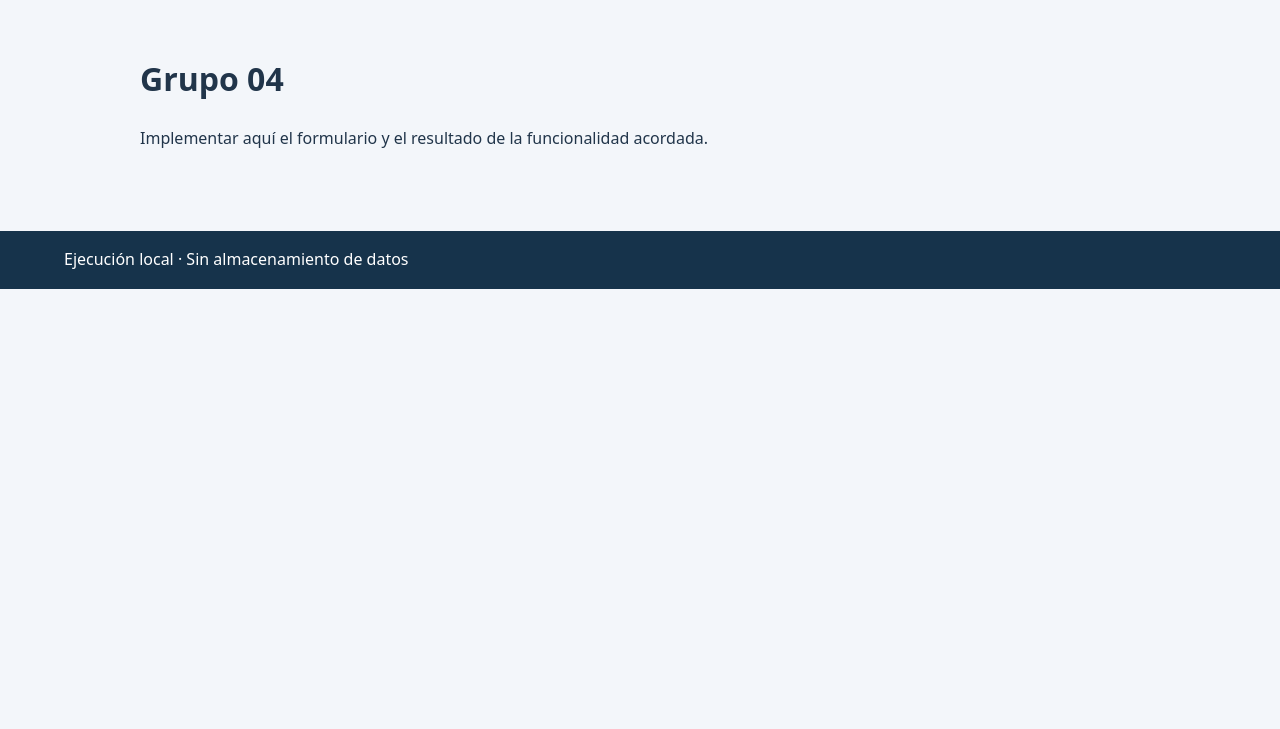
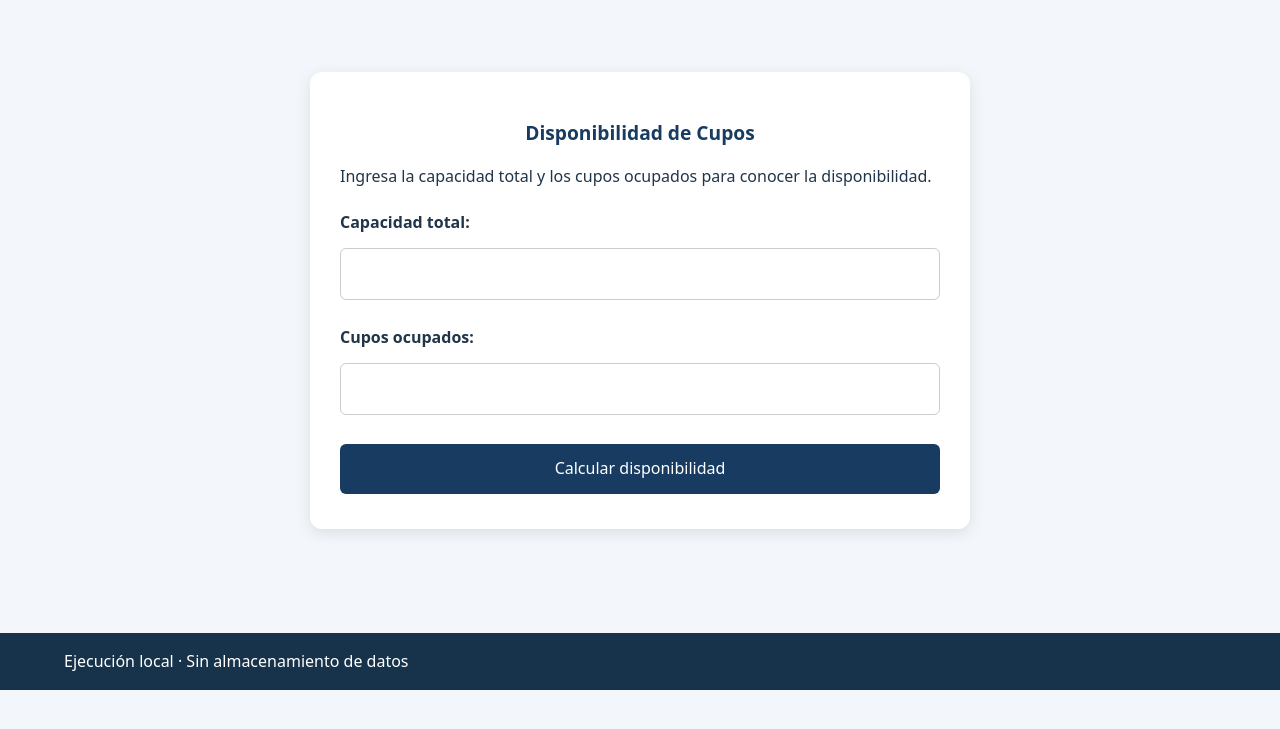
Before and after one commit to FranciscoCornejo/proyecto_ingenieria_software, a Flask app: page /modulos/grupo_04/ in a window 1280 px wide. Shown: the part 58-787 px from the top of the page. Run offline with Flask 3, Linux system fonts and the light colour scheme.

Commit message:
feat(grupo_04): agregar formulario y visualización de resultados

```diff
--- a/modules/grupo_04/templates/grupo_04/index.html
+++ b/modules/grupo_04/templates/grupo_04/index.html
@@ -1,4 +1,122 @@
-{% extends 'base.html' %}
-{% block content %}<h1>Grupo 04</h1>
-<p>Implementar aquí el formulario y el resultado de la funcionalidad acordada.</p>
+{% extends 'base.html' %} {% block content %}
+
+<style>
+  .contenedor-cupos {
+    max-width: 600px;
+    margin: 40px auto;
+    padding: 30px;
+    background: white;
+    border-radius: 12px;
+    box-shadow: 0 4px 15px rgba(0, 0, 0, 0.1);
+  }
+
+  .contenedor-cupos h2 {
+    color: #173b61;
+    text-align: center;
+  }
+
+  .campo {
+    margin-top: 20px;
+  }
+
+  .campo label {
+    display: block;
+    margin-bottom: 8px;
+    font-weight: bold;
+  }
+
+  .campo input {
+    width: 100%;
+    padding: 12px;
+    border: 1px solid #ccc;
+    border-radius: 6px;
+    box-sizing: border-box;
+  }
+
+  .boton-calcular {
+    margin-top: 25px;
+    width: 100%;
+    padding: 12px;
+    background: #173b61;
+    color: white;
+    border: none;
+    border-radius: 6px;
+    cursor: pointer;
+  }
+
+  .boton-calcular:hover {
+    background: #245a91;
+  }
+
+  .resultado {
+    margin-top: 25px;
+    padding: 15px;
+    background: #e6f4ea;
+    text-align: center;
+    border-radius: 6px;
+  }
+
+  .error {
+    margin-top: 20px;
+    padding: 12px;
+    background: #ffe5e5;
+    color: #a00000;
+    border-radius: 6px;
+  }
+</style>
+
+<div class="contenedor-cupos">
+  <h2>Disponibilidad de Cupos</h2>
+
+  <p>
+    Ingresa la capacidad total y los cupos ocupados para conocer la
+    disponibilidad.
+  </p>
+
+  <form method="GET" action="{{ url_for('grupo_04.calcular') }}">
+    <div class="campo">
+      <label for="capacidad_total"> Capacidad total: </label>
+
+      <input
+        type="number"
+        id="capacidad_total"
+        name="capacidad_total"
+        min="0"
+        max="100"
+        step="1"
+        required
+      />
+    </div>
+
+    <div class="campo">
+      <label for="cupos_ocupados"> Cupos ocupados: </label>
+
+      <input
+        type="number"
+        id="cupos_ocupados"
+        name="cupos_ocupados"
+        min="0"
+        step="1"
+        required
+      />
+    </div>
+
+    <button type="submit" class="boton-calcular">
+      Calcular disponibilidad
+    </button>
+  </form>
+
+  {% if resultado is defined and resultado is not none %}
+  <div class="resultado">
+    <h3>Cupos disponibles: {{ resultado }}</h3>
+
+    {% if resultado == 0 %}
+    <p>No quedan cupos disponibles.</p>
+    {% endif %}
+  </div>
+  {% endif %} {% if error is defined and error %}
+  <div class="error">{{ error }}</div>
+  {% endif %}
+</div>
+
 {% endblock %}
```
